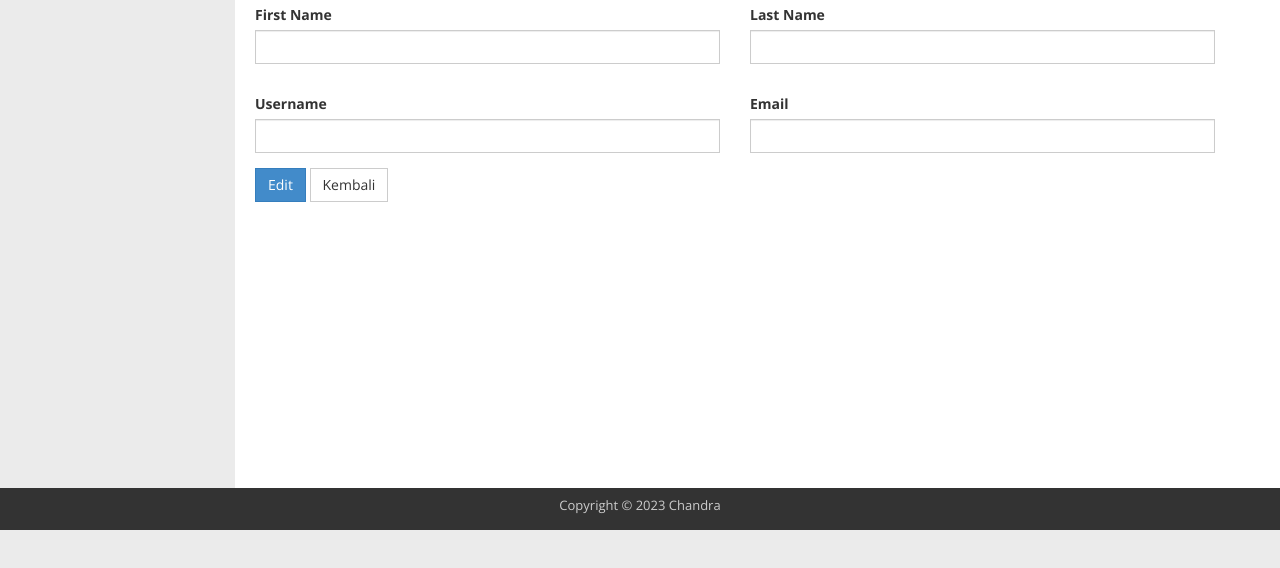
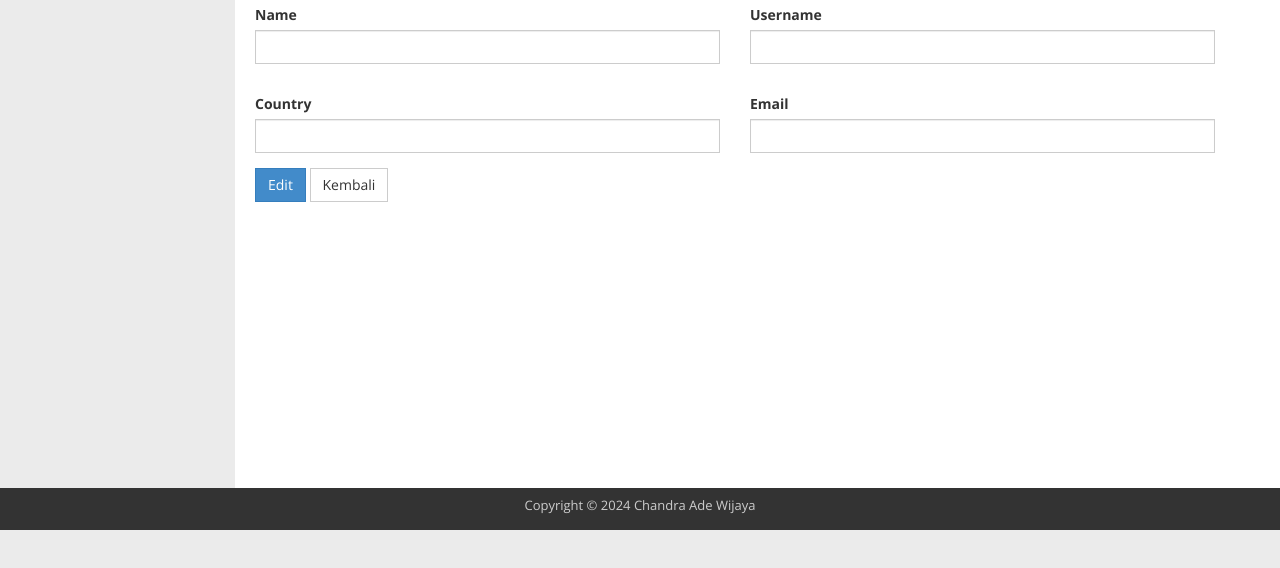
Before and after one commit to Chandraadew/belajar, a plain HTML site: page edit.html in a window 1280 px wide. Shown: the part 162-730 px from the top of the page. Drawn offline with nearby package versions, Linux system fonts and the light colour scheme.

Commit message:
Update edit.html

```diff
--- a/edit.html
+++ b/edit.html
@@ -45,11 +45,11 @@ http://www.templatemo.com/preview/templatemo_415_dashboard
               <form role="form" id="templatemo-preferences-form">
                 <div class="row">
                   <div class="col-md-6 ">
-                    <label for="firstName" class="control-label">First Name</label>
+                    <label for="firstName" class="control-label">Name</label>
                     <input type="text" class="form-control" id="firstName" value="">
                   </div>
                   <div class="col-md-6 ">
-                    <label for="lastName" class="control-label">Last Name</label>
+                    <label for="lastName" class="control-label">Username</label>
                     <input type="text" class="form-control" id="lastName" value="">
                   </div>
                 </div>
@@ -61,7 +61,7 @@ http://www.templatemo.com/preview/templatemo_415_dashboard
             <form role="form" id="templatemo-preferences-form">
               <div class="row">
                 <div class="col-md-6 margin-bottom-15">
-                  <label for="firstName" class="control-label">Username</label>
+                  <label for="firstName" class="control-label">Country</label>
                   <input type="text" class="form-control" id="firstName" value="">
                 </div>
                 <div class="col-md-6 margin-bottom-15">
@@ -100,7 +100,7 @@ http://www.templatemo.com/preview/templatemo_415_dashboard
 
     <footer class="templatemo-footer">
       <div class="templatemo-copyright">
-        <p>Copyright &copy; 2023 Chandra <!-- Credit: www.templatemo.com --></p>
+        <p>Copyright &copy; 2024 Chandra Ade Wijaya <!-- Credit: www.templatemo.com --></p>
       </div>
     </footer>
   </div>
```
